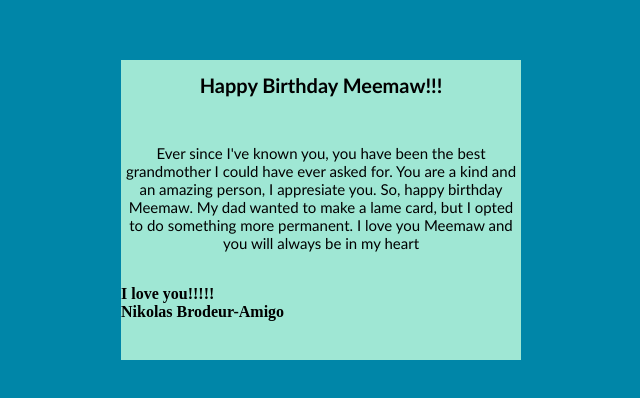
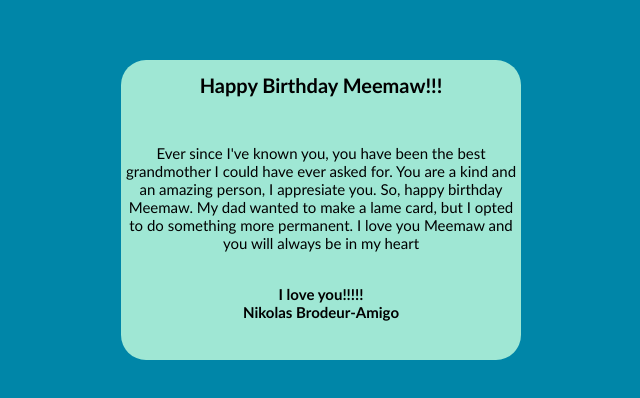
Before and after one commit to Nikolas-Brodeur-Amigo/birthday, a plain HTML site: page index.html in a window 1280 px wide. Shown: the part 160-558 px from the top of the page, without its empty margins (337-977 px from the left). Drawn offline with Linux system fonts and the light colour scheme.

Commit message:
Update index.html

```diff
--- a/index.html
+++ b/index.html
@@ -15,7 +15,7 @@ div:hover {
     background-color:rgb(125, 231, 203);
 }
 
-       .message {
+.message {
   position: absolute;
   width: 400px;
   height: 300px;
@@ -42,14 +42,13 @@ strong {
     text-align: center;
 }
 
-#message {
-  border-radius: 25px;
 
-  padding: 20px;
-  width: 200px;
-  height: 150px;
-}
-
+div {
+height: 100px;
+        width: 120px;
+        background-color: #b5edc2;
+        border-radius: 25px;
+      }
     </style>
 </head>
 <body>
@@ -59,7 +58,7 @@ strong {
             and you will always be in my heart <br><br>
         </p>
 
-        <strong>I love you!!!!! <br>Nikolas Brodeur-Amigo</strong>
+        <p><strong>I love you!!!!! <br>Nikolas Brodeur-Amigo</strong></p>
 
     </div>
 </body>
```
